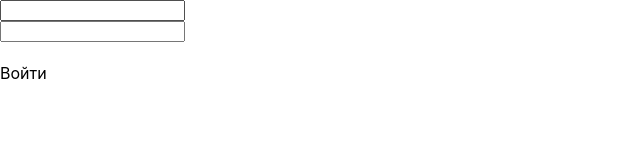
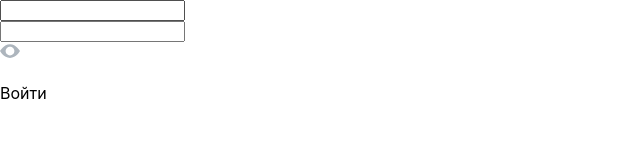
Before and after one commit to vdmkkk/it-purple-hack-frontend, a React (Create React App) app in the folder app/: page /login in a window 1280 px wide. Shown: the top 160 px of the page, without its empty margins (0-640 px from the left). Built offline with nearby package versions, Linux system fonts and the light colour scheme.

Commit message:
added svg

```diff
--- a/app/src/components/Login.js
+++ b/app/src/components/Login.js
@@ -2,6 +2,9 @@ import React from 'react';
 import { useState } from 'react';
 import '../styles/Login.css';
 import { useNavigate } from 'react-router-dom';
+import show from '../assets/icons/show.svg'
+import hide from '../assets/icons/hide.svg'
+
 
 function Login() {
 
@@ -10,6 +13,7 @@ function Login() {
     const [login, setLogin] = useState();
     const [password, setPassword] = useState();
     const [err, setErr] = useState("");
+    const [isShown, setIsShown] = useState(false);
 
     function handleLogin(str) {
         console.log(str);
@@ -34,8 +38,12 @@ function Login() {
 
     return(
         <div className='login'>
-            <input className='input' value={login} onChange={(e) => handleLogin(e.target.value)} />
             <input className='input' value={password} onChange={(e) => handlePassword(e.target.value)} />
+
+            <div className='input-wrapper'>
+                <input type={isShown ? 'text' : 'password'} className='input' value={login} onChange={(e) => handleLogin(e.target.value)} />
+                <img onClick={() => setIsShown(!isShown)} src={isShown ? hide : show}/>
+            </div>
             <h4 className='error'>{err}</h4>
             <div onClick={(e) => handleLoginBtn(e)}><p>Войти</p></div>
         </div>
--- a/app/src/styles/Login.css
+++ b/app/src/styles/Login.css
@@ -1,4 +1,8 @@
 .login {
+
+}
+
+.inpit-wrapper {
 
 }
 
@@ -6,6 +10,8 @@
     display: block;
 }
 
+.input-show
+
 .error {
     color: #F00;
 }
```
Also changed, not shown: app/src/assets/icons/hide.svg (added), app/src/assets/icons/show.svg (added).
